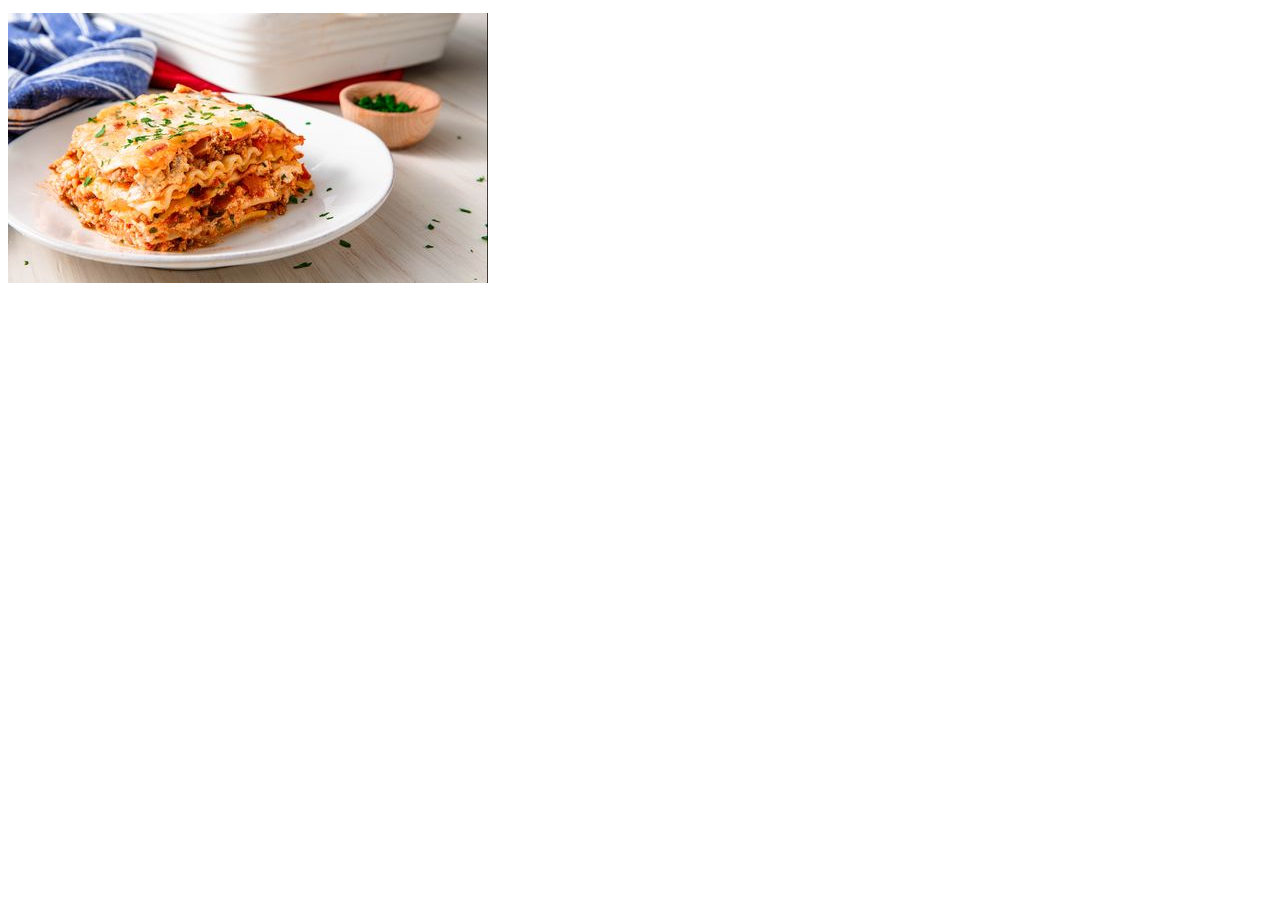
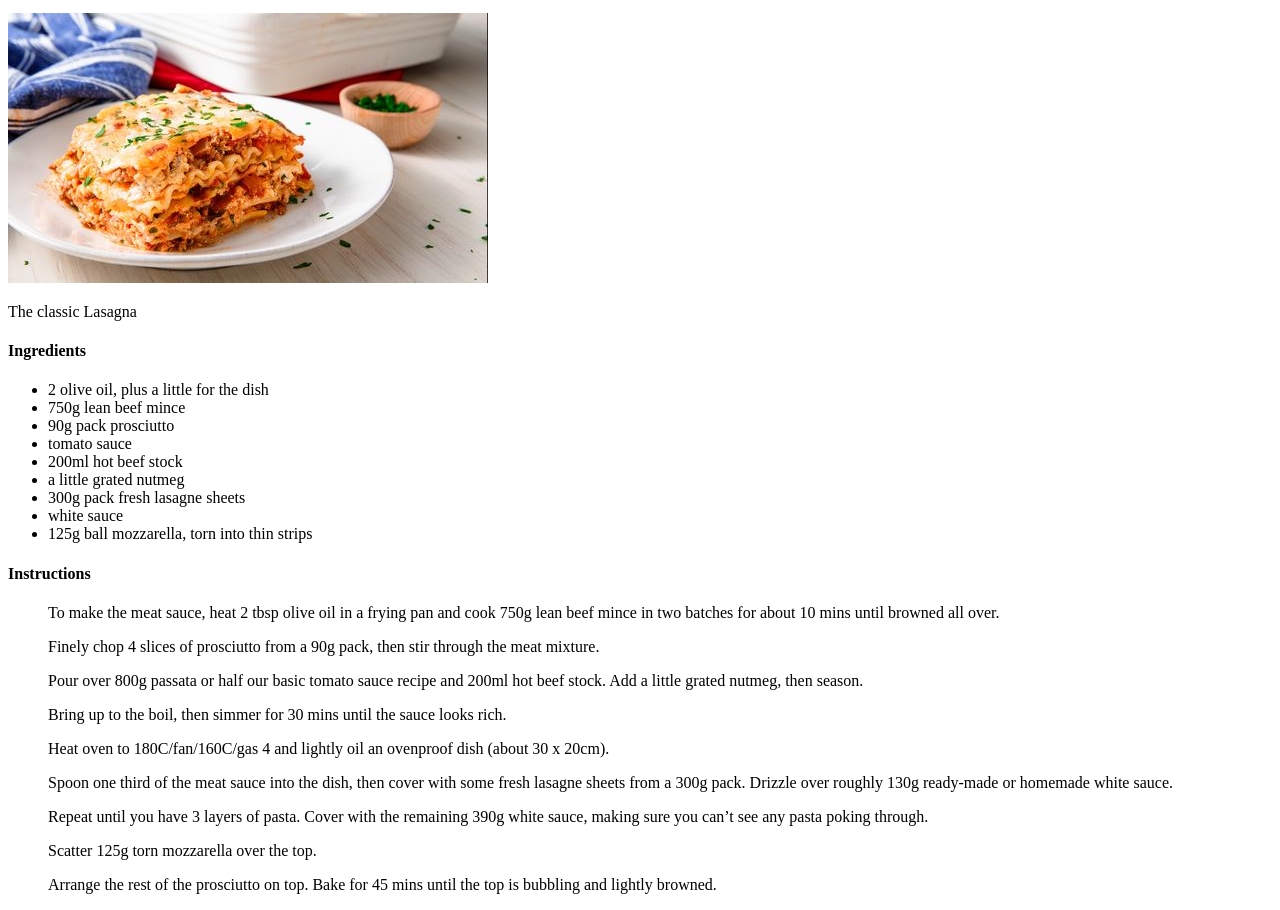
Before and after one commit to Mr-Jester-Xiii/odin-recipes, a plain HTML site: page recipes/lasagna.html in a window 1280 px wide. Shown: the part 101-1011 px from the top of the page. Before the commit the page ends 800 px from the top, so only its background shows below. Drawn offline with Linux system fonts and the light colour scheme.

Commit message:
Added recipie to lasagna.html

```diff
--- a/recipes/lasagna.html
+++ b/recipes/lasagna.html
@@ -10,4 +10,30 @@
 
         <img src="../img/lasagna.jpg" alt="Lasagna">
 
+        <p>The classic Lasagna</p>
+
+        <h4>Ingredients</h4>
+        <ul>
+            <li>2 olive oil, plus a little for the dish</li>
+            <li>750g lean beef mince</li>
+            <li>90g pack prosciutto</li>
+            <li>tomato sauce</li>
+            <li>200ml hot beef stock</li>
+            <li>a little grated nutmeg</li>
+            <li>300g pack fresh lasagne sheets</li>
+            <li>white sauce</li>
+            <li>125g ball mozzarella, torn into thin strips</li>
+        </ul>
+
+        <h4>Instructions</h4>
+        <ol>To make the meat sauce, heat 2 tbsp olive oil in a frying pan and cook 750g lean beef mince in two batches for about 10 mins until browned all over.</ol>
+        <ol>Finely chop 4 slices of prosciutto from a 90g pack, then stir through the meat mixture.</ol>
+        <ol>Pour over 800g passata or half our basic tomato sauce recipe and 200ml hot beef stock. Add a little grated nutmeg, then season.</ol>
+        <ol>Bring up to the boil, then simmer for 30 mins until the sauce looks rich.</ol>
+        <ol>Heat oven to 180C/fan/160C/gas 4 and lightly oil an ovenproof dish (about 30 x 20cm).</ol>
+        <ol>Spoon one third of the meat sauce into the dish, then cover with some fresh lasagne sheets from a 300g pack. Drizzle over roughly 130g ready-made or homemade white sauce.</ol>
+        <ol>Repeat until you have 3 layers of pasta. Cover with the remaining 390g white sauce, making sure you can’t see any pasta poking through.</ol>
+        <ol>Scatter 125g torn mozzarella over the top.</ol>
+        <ol>Arrange the rest of the prosciutto on top. Bake for 45 mins until the top is bubbling and lightly browned.</ol>
+
     </body>
```
